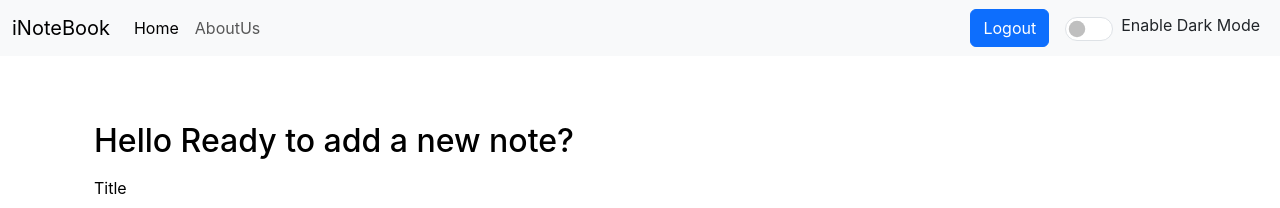
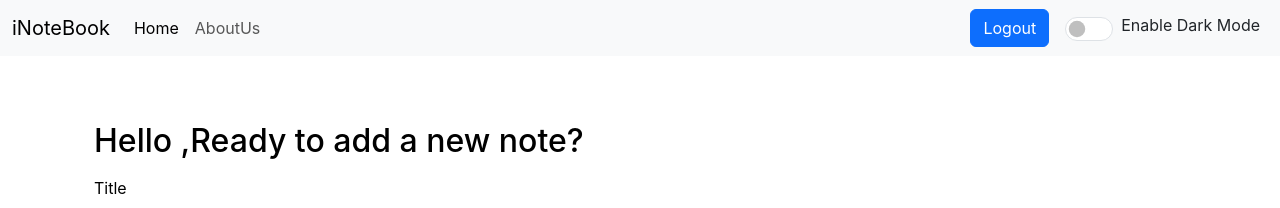
Before and after one commit to Siddharda2003/INOTEBOOK1, a React (Create React App) app in the folder Frontend/: page / in a window 1280 px wide. Shown: the top 208 px of the page. Built offline with nearby package versions, Linux system fonts and the light colour scheme; no server answers; sample sign-in values are in the browser's storage.

Commit message:
minor changes

```diff
--- a/Frontend/src/components/AddNote.js
+++ b/Frontend/src/components/AddNote.js
@@ -23,7 +23,7 @@ const AddNote = (props) => {
   return (
     <div>
       <div style={{color:(props.mode==='light')?'black':'white'}} className="container my-3">
-        <h2>Hello {user?.name || ''} Ready to add a new note?</h2>
+        <h2>Hello {user?.name|| ''},Ready to add a new note?</h2>
         <form className="my-3">
           <div className="col-md-6 mb-3">
             <label htmlFor="title" className="form-label">Title</label>
```
